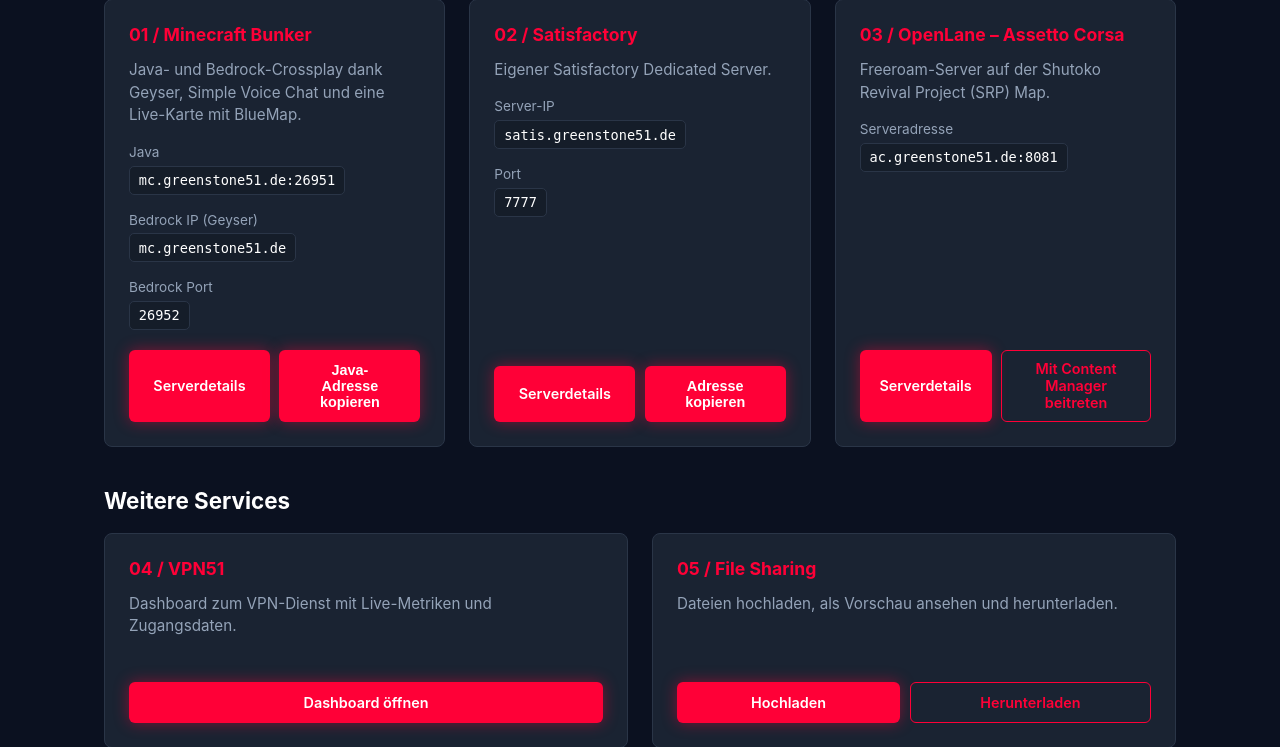
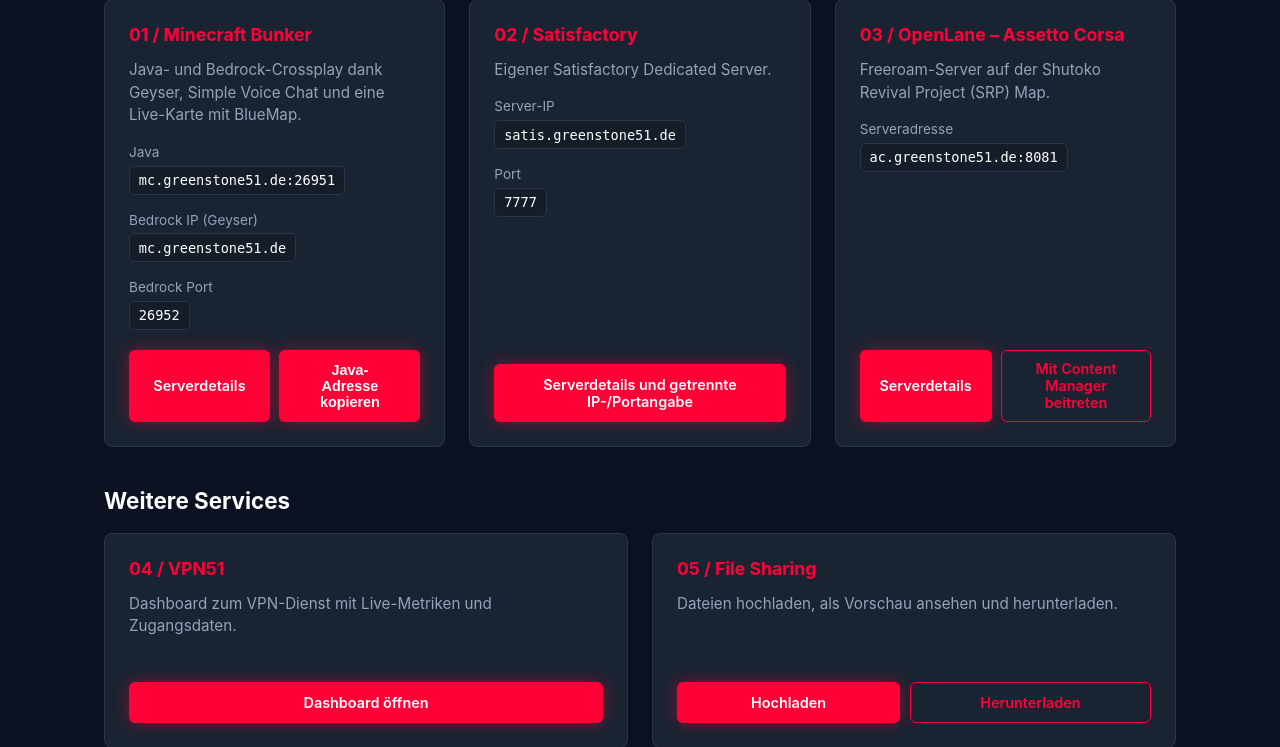
Before and after one commit to Greenstone51/Website, a Python web app: template templates/index.html in a window 1280 px wide. Shown: the part 278-1025 px from the top of the page. Run offline with Jinja, Linux system fonts and the light colour scheme; the template is opened without the code that fills it, so the values that code supplies are empty.

Commit message:
Link Satisfactory card to separate IP and port details

```diff
--- a/templates/index.html
+++ b/templates/index.html
@@ -48,8 +48,7 @@
                     <p class="server-address"><span>Port</span><code>7777</code></p>
                 </div>
                 <div class="card-actions">
-                    <a href="/satisfactory" class="btn-action">Serverdetails</a>
-                    <button type="button" class="btn-action btn-outline" data-copy-address="satis.greenstone51.de:7777">Adresse kopieren</button>
+                    <a href="/satisfactory" class="btn-action">Serverdetails und getrennte IP-/Portangabe</a>
                 </div>
             </article>
             <article class="card server-card">
```
